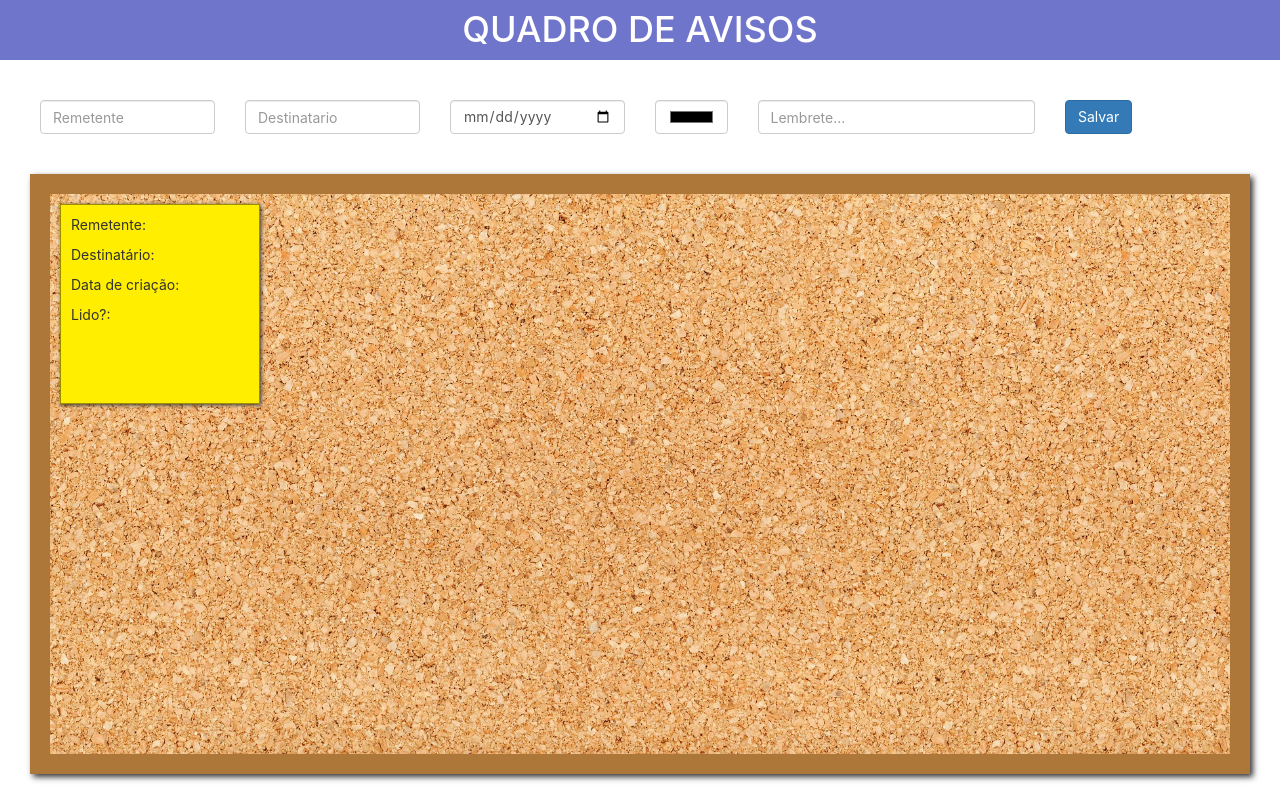
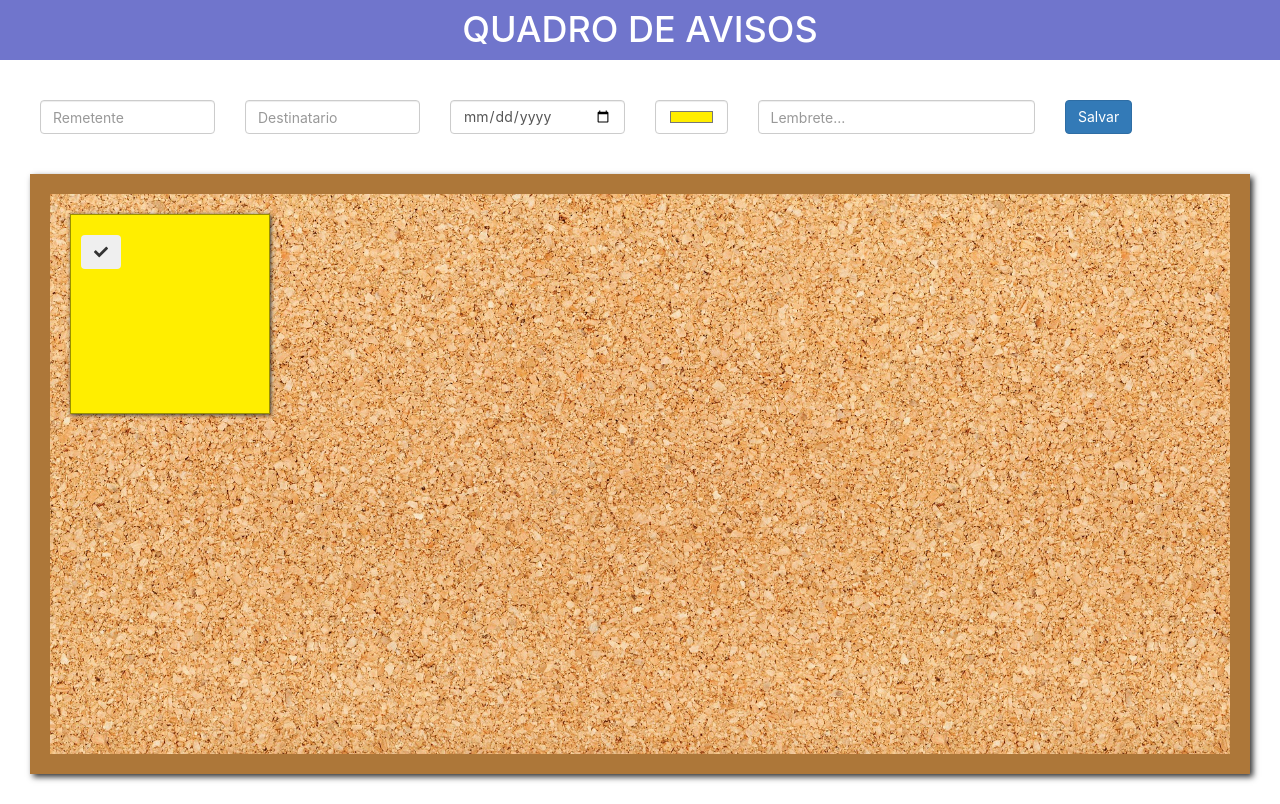
Before and after one commit to gustavogavila/quadro-avisos, a React (Create React App) app: page / in a window 1280 px wide. Built offline with nearby package versions, Linux system fonts and the light colour scheme.

Commit message:
Correções

```diff
--- a/package.json
+++ b/package.json
@@ -3,6 +3,9 @@
   "version": "0.1.0",
   "private": true,
   "dependencies": {
+    "@fortawesome/fontawesome-svg-core": "^1.2.19",
+    "@fortawesome/free-solid-svg-icons": "^5.9.0",
+    "@fortawesome/react-fontawesome": "^0.1.4",
     "bootstrap": "^4.3.1",
     "react": "^16.8.6",
     "react-bootstrap": "^1.0.0-beta.9",
--- a/src/App.js
+++ b/src/App.js
@@ -1,9 +1,8 @@
 import React from "react";
-
-import PostIt from "./components/PostIt/PostIt";
 import Header from "./components/Header/Header";
 import Board from "./components/Board/Board";
 import PostItForm from "./components/PostItForm/PostItForm";
+import PostIt from "./components/PostIt/PostIt";
 
 function App() {
   return (
--- a/src/components/PostIt/PostIt.css
+++ b/src/components/PostIt/PostIt.css
@@ -5,5 +5,10 @@
   border: 1px solid #998f00;
   text-align: left;
   padding: 10px;
+  margin: 10px;
   box-shadow: 1px 1px 4px #333;
 }
+
+.lido {
+  background-color: #998f00;
+}
--- a/src/components/PostIt/PostIt.jsx
+++ b/src/components/PostIt/PostIt.jsx
@@ -1,21 +1,36 @@
 import React from "react";
 import "./PostIt.css";
+import { FontAwesomeIcon } from "@fortawesome/react-fontawesome";
+import { faCheck } from "@fortawesome/free-solid-svg-icons";
 
-export default function(props) {
-  return (
-    <div className="borda">
-      <p>
-        Remetente: <span>{props.remetente}</span>
-      </p>
-      <p>
-        Destinatário: <span>{props.destinatario}</span>
-      </p>
-      <p>
-        Data de criação: <span>{props.dataCriacao}</span>
-      </p>
-      <p>
-        Lido?: <span>{props.lido}</span>
-      </p>
-    </div>
-  );
+export default class PostIt extends React.Component {
+  constructor(props) {
+    super(props);
+    this.props = props;
+    this.state = {
+      remetente: "",
+      destinatario: "",
+      dataCriacao: "",
+      lido: false
+    };
+  }
+
+  render() {
+    return (
+      <div className={this.state.lido ? "borda lido" : "borda"}>
+        <p>{this.state.remetente}</p>
+        <p>{this.state.destinatario}</p>
+        <p>{this.state.dataCriacao}</p>
+        <p>{this.state.lido}</p>
+        <button
+          className="btn"
+          onClick={() => {
+            this.setState(prevState => ({ lido: !prevState.lido }));
+          }}
+        >
+          <FontAwesomeIcon icon={faCheck} />
+        </button>
+      </div>
+    );
+  }
 }
--- a/src/components/PostItForm/PostItForm.css
+++ b/src/components/PostItForm/PostItForm.css
@@ -2,7 +2,3 @@
   padding: 10px;
   margin: 30px;
 }
-
-.mt-btn {
-  margin-top: 24px;
-}
--- a/src/components/PostItForm/PostItForm.jsx
+++ b/src/components/PostItForm/PostItForm.jsx
@@ -9,7 +9,7 @@ export default class PostItForm extends Component {
       remetente: "",
       destinatario: "",
       dataCriacao: "",
-      cor: "",
+      cor: "#ffee00",
       lido: false
     };
 
@@ -18,6 +18,13 @@ export default class PostItForm extends Component {
 
   salvar() {
     console.log(this.state);
+    this.setState({
+      remetente: "",
+      destinatario: "",
+      dataCriacao: "",
+      cor: "",
+      lido: false
+    });
   }
 
   render() {
@@ -68,6 +75,7 @@ export default class PostItForm extends Component {
               type="color"
               id="cor"
               name="cor"
+              value="#ffee00"
               onChange={cor => this.setState({ cor: cor.target.value })}
             />
           </div>
```
Also changed, not shown: 1 other file (tests, documents, lock files or other folders).
